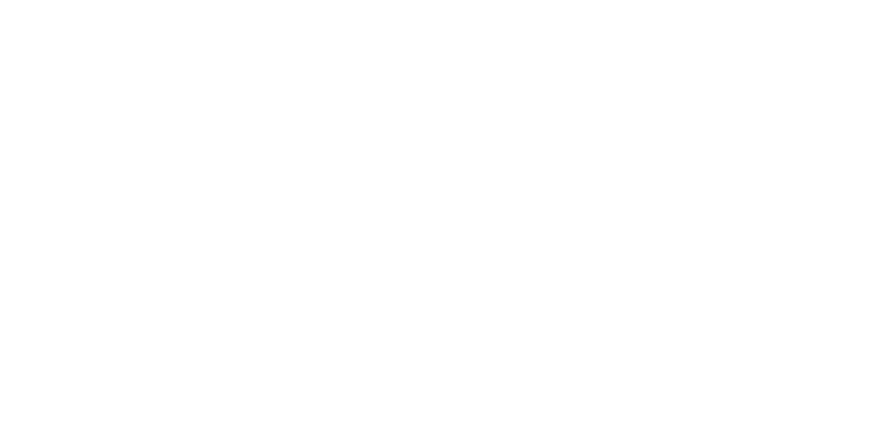
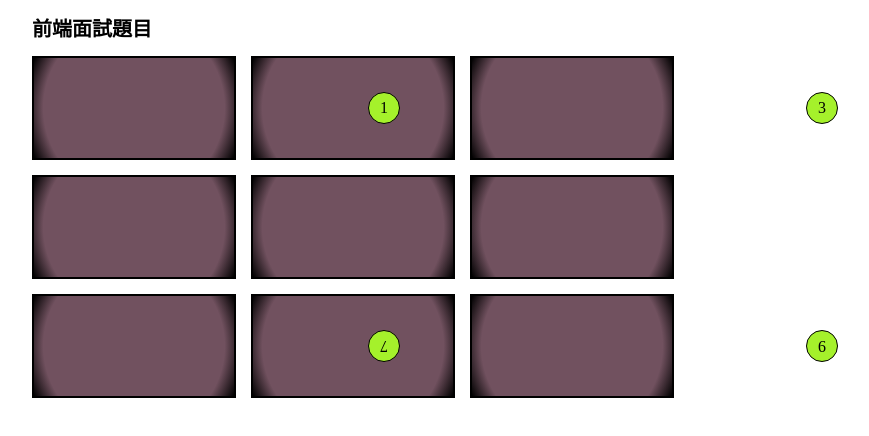
Before and after one commit to mengshulu/Frontend, a Vue app: page / in a window 1280 px wide. Shown: the top 436 px of the page, without its empty margins (128-997 px from the left). Built offline with nearby package versions, Linux system fonts and the light colour scheme.

Commit message:
Feat: 面試題目

```diff
--- a/package.json
+++ b/package.json
@@ -16,6 +16,7 @@
   },
   "dependencies": {
     "pinia": "^2.0.36",
+    "sass": "^1.62.1",
     "vue": "^3.3.2",
     "vue-router": "^4.2.0"
   },
--- a/src/App.vue
+++ b/src/App.vue
@@ -10,65 +10,8 @@
 </template>
 
 <style scoped>
-header {
-  line-height: 1.5;
+body {
   max-height: 100vh;
-}
-
-.logo {
-  display: block;
-  margin: 0 auto 2rem;
-}
-
-nav {
-  width: 100%;
-  font-size: 12px;
-  text-align: center;
-  margin-top: 2rem;
-}
-
-nav a.router-link-exact-active {
-  color: var(--color-text);
-}
-
-nav a.router-link-exact-active:hover {
-  background-color: transparent;
-}
-
-nav a {
-  display: inline-block;
-  padding: 0 1rem;
-  border-left: 1px solid var(--color-border);
-}
-
-nav a:first-of-type {
-  border: 0;
-}
-
-@media (min-width: 1024px) {
-  header {
-    display: flex;
-    place-items: center;
-    padding-right: calc(var(--section-gap) / 2);
-  }
-
-  .logo {
-    margin: 0 2rem 0 0;
-  }
-
-  header .wrapper {
-    display: flex;
-    place-items: flex-start;
-    flex-wrap: wrap;
-  }
-
-  nav {
-    text-align: left;
-    margin-left: -1rem;
-    font-size: 1rem;
-
-    padding: 1rem 0;
-    margin-top: 1rem;
-  }
+  margin: auto;
 }
 </style>
--- a/src/views/HomeView.vue
+++ b/src/views/HomeView.vue
@@ -1,7 +1,122 @@
 <template>
-  <div class="Home">
+  <div class="main-content">
+    <h1 class="title">
+      前端面試題目
+    </h1>
+    <div class="nine-block">
+      <div
+        v-for="num in 9"
+        :key="num"
+        class="block"
+      >
+        <div class="box" />
+        <div
+          v-if="showBallBlocks.includes(num)"
+          class="ball"
+        >
+          {{ num }}
+        </div>
+      </div>
+    </div>
   </div>
 </template>
 
-<style>
+<script setup lang="ts">
+  const showBallBlocks:number[] = [1,3,7,9];
+</script>
+
+<style lang="scss">
+@mixin box {
+  width: 200px;
+  height: 100px;
+  border: black solid 2px;
+  background: radial-gradient(circle, rgba(113,81,95,1) 81%, rgba(0,0,0,1) 100%);
+}
+
+@mixin ball() {
+  position: absolute;
+  top: 50%;
+  left: 50%;
+  z-index: 1;
+  transform: translate(-50%, -50%);
+  display: flex;
+  justify-content: center;
+  align-items: center;
+  width: 30px;
+  height: 30px;
+  border-radius: 50%;
+  border: 1px solid #000;
+  background-color: #A5F12B;
+  animation: ballMove01 5s ease-in-out 0s infinite;
+}
+
+.main-content {
+  width: 960px;
+  margin: auto;
+}
+
+.title {
+  font-size: 20px;
+}
+
+.nine-block {
+  display: grid;
+  gap: 15px;
+  grid-template-columns: repeat(3, auto);
+  grid-template-rows: repeat(3, auto);
+  width: fit-content;
+
+  .block {
+    position: relative;
+    .box {
+      @include box();
+    }
+
+    &:nth-child(3),&:nth-child(5),&:nth-child(9) {
+      .box {
+        animation: changeOpacity 1s ease-in-out 0s infinite;
+      }
+    }
+
+    &:nth-child(1),&:nth-child(3) {
+      .ball {
+        animation-name: ballMove02;
+      }
+    }
+  }
+
+  .ball {
+    @include ball();
+  }
+}
+
+@keyframes changeOpacity {
+  0% {
+    opacity: .6;
+  }
+  50% {
+    opacity: 1;
+  }
+  100% {
+    opacity: .6;
+  }
+}
+
+@keyframes ballMove01 {
+  0% {
+    transform: translate(-50%, -50%) rotate(0deg);
+  }
+  100% {
+    transform: translate(calc(-50% + 500px), -50%) rotate(360deg);
+  }
+}
+
+@keyframes ballMove02 {
+  0% {
+    left: 50%;
+  }
+  100% {
+    left: calc(50% + 500px);
+  }
+}
 </style>
```
Also changed, not shown: .eslintrc.cjs, 1 other file (tests, documents, lock files or other folders).
